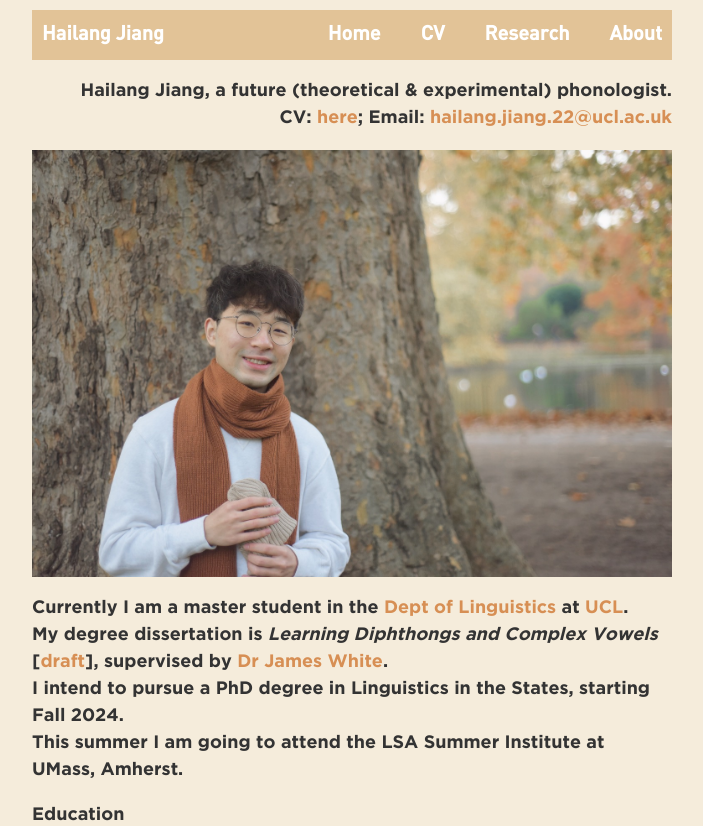
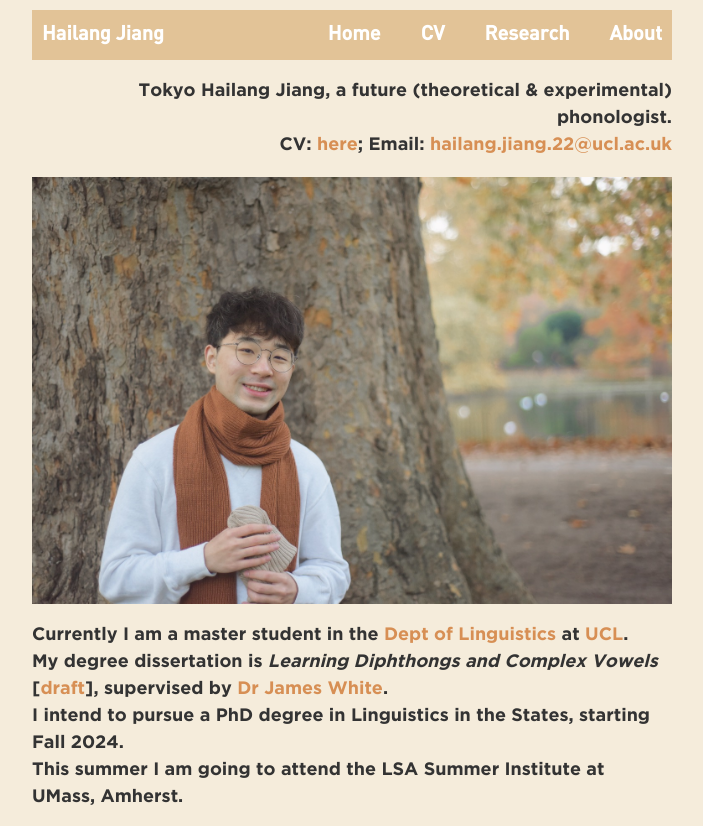
Before and after one commit to HailangJ/hailang, a plain HTML site: page index.html in a window 1280 px wide. Shown: the top 826 px of the page, without its empty margins (298-1001 px from the left). Drawn offline with Linux system fonts and the light colour scheme; files whose address does not match are found by name.

Commit message:
Update index.html

```diff
--- a/index.html
+++ b/index.html
@@ -32,7 +32,7 @@
 <body>
 
 <div style="text-align: right;">
-<p><b>Hailang Jiang</b>, a future (theoretical & experimental) phonologist.<br><b>CV</b>: <a href="https://hailangjiang.com/cv">here</a>; <b>Email</b>: <a href="mailto:hailang.jiang.22@ucl.ac.uk">hailang.jiang.22@ucl.ac.uk</a></p>
+<p><b>Tokyo Hailang Jiang</b>, a future (theoretical & experimental) phonologist.<br><b>CV</b>: <a href="https://hailangjiang.com/cv">here</a>; <b>Email</b>: <a href="mailto:hailang.jiang.22@ucl.ac.uk">hailang.jiang.22@ucl.ac.uk</a></p>
 </div>
 
 <p><img src="picture/stjamespark.jpg" alt="Hailang" class="responsive-img"></p>
```
